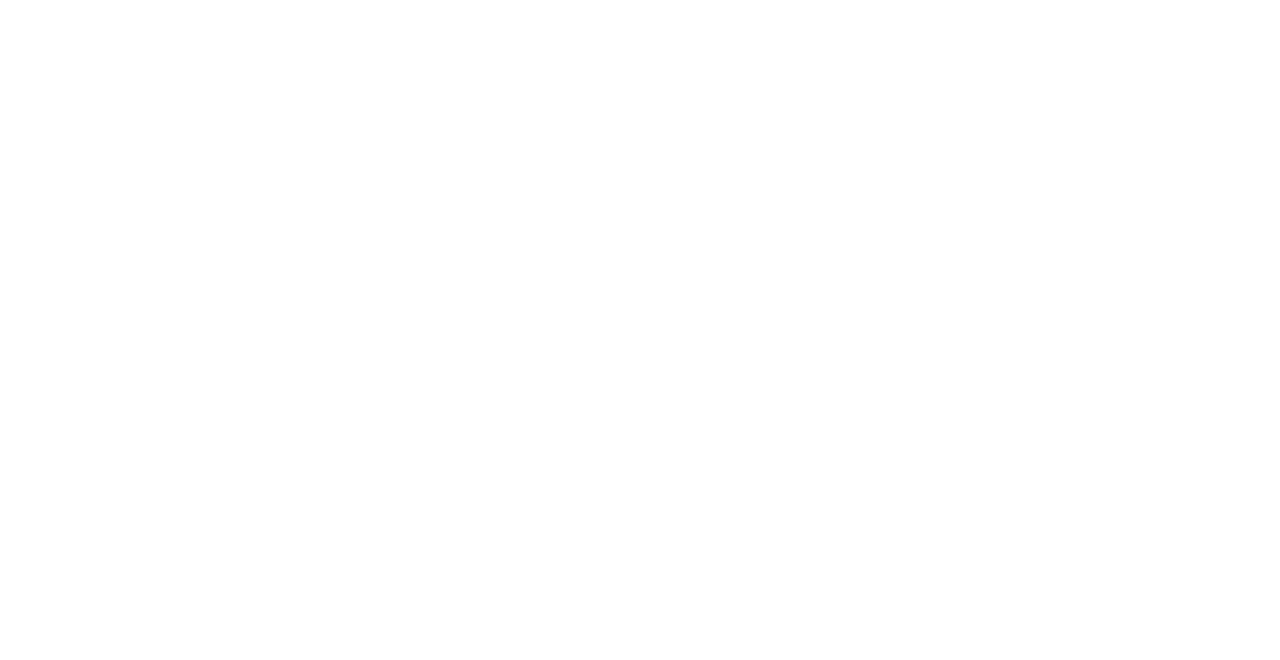
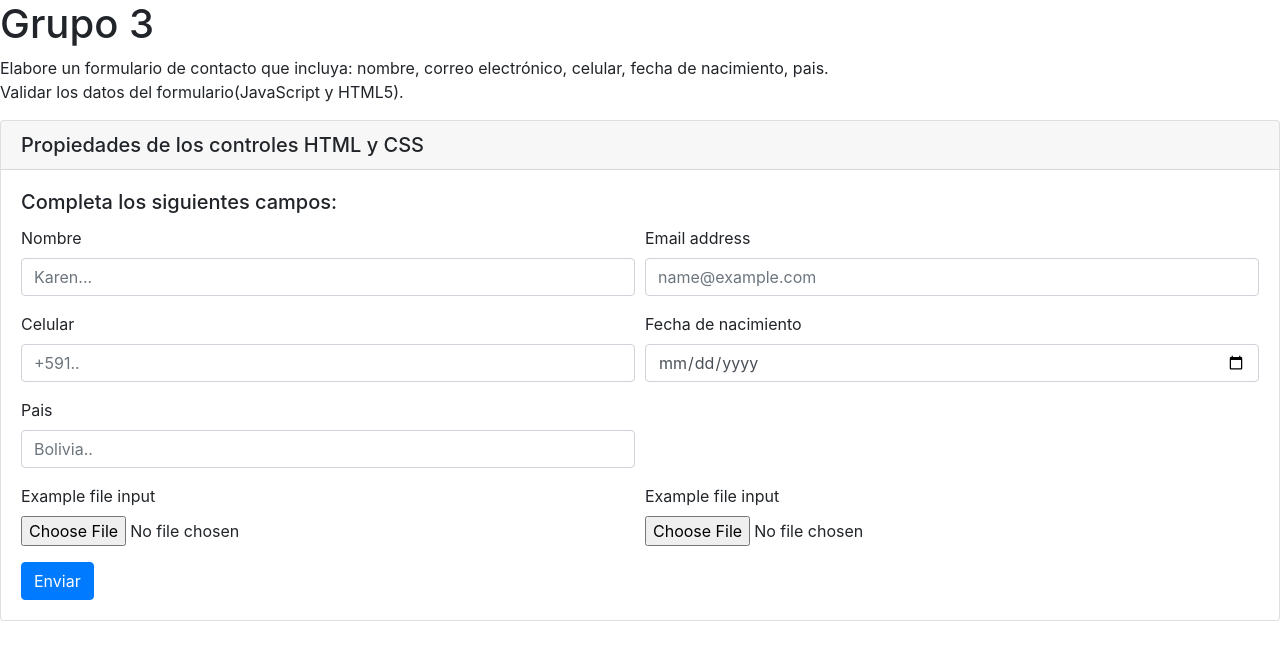
Before and after one commit to kleyla/inf513-prac2-grupo3-form, a plain HTML site: page index.html in a window 1280 px wide. Drawn offline with nearby package versions, Linux system fonts and the light colour scheme.

Commit message:
structure

```diff
--- a/index.html
+++ b/index.html
@@ -4,11 +4,87 @@
 <head>
     <meta charset="UTF-8">
     <meta name="viewport" content="width=device-width, initial-scale=1.0">
+    <link rel="stylesheet" href="https://stackpath.bootstrapcdn.com/bootstrap/4.4.1/css/bootstrap.min.css"
+        integrity="sha384-Vkoo8x4CGsO3+Hhxv8T/Q5PaXtkKtu6ug5TOeNV6gBiFeWPGFN9MuhOf23Q9Ifjh" crossorigin="anonymous">
+    <link rel="stylesheet" href="./assets/css/custom-style.css">
     <title>Practica 2</title>
 </head>
 
 <body>
+    <article class="back">
+        <div ></div>
+        <div>
+            <h1 class="titulo">Grupo 3</h1>
+            <p class="parrafo">Elabore un formulario de contacto que incluya: nombre, correo electrónico, celular, fecha de nacimiento, pais.
+                <br> Validar los datos del formulario(JavaScript y HTML5).</p>
+        </div>
+        <div class="card">
+            <h5 class="card-header">Propiedades de los controles HTML y CSS</h5>
+            <div class="card-body">
+                <h5 class="card-title">Completa los siguientes campos:</h5>
+                <form action="./recibido.html" method="GET" role="form" id="myForm" enctype="multipart/form-data">
+                    <div class=" form-row">
+                        <div class="form-group col-md-6">
+                            <label for="nombre">Nombre</label>
+                            <input type="text" class="form-control" id="nombre" name="nombre" placeholder="Karen..."
+                                required>
+                        </div>
+                        <div class="form-group col-md-6">
+                            <label for="email">Email address</label>
+                            <input type="email" class="form-control" id="email" name="email"
+                                placeholder="name@example.com" required>
+                        </div>
+                    </div>
+                    <div class="form-row">
+                        <div class="form-group col-md-6">
+                            <label for="celular">Celular</label>
+                            <input type="number" class="form-control" id="celular" name="celular" placeholder="+591.."
+                                required>
+                        </div>
+                        <div class="form-group col-md-6">
+                            <label for="fecha">Fecha de nacimiento</label>
+                            <input type="date" class="form-control" id="fecha" name="fecha"
+                                placeholder="name@example.com" required>
+                        </div>
+                    </div>
+                    <div class="form-row">
+                        <div class="form-group col-md-6">
+                            <label for="pais">Pais</label>
+                            <input type="text" class="form-control" id="pais" name="pais" placeholder="Bolivia.."
+                                required>
+                        </div>
+                    </div>
+                    <div class="form-row">
+                        <div class="form-group col-md-6">
+                            <label for="audio">Example file input</label>
+                            <input type="file" class="form-control-file" id="audio" name="audio">
+                        </div>
+                        <div class="form-group col-md-6">
+                            <label for="video">Example file input</label>
+                            <input type="file" class="form-control-file" id="video" name="video">
+                        </div>
 
+                    </div>
+                    <div class="right">
+                        <button type="submit" class="btn btn-primary" id="enviar">Enviar</button>
+                    </div>
+                </form>
+            </div>
+            <!-- <a href="#" type="submit" class="btn btn-primary">Enviar</a> -->
+        </div>
+        </div>
+
+    </article>
+    <script src="./assets/js/app.js"></script>
+    <script src="https://code.jquery.com/jquery-3.4.1.slim.min.js"
+        integrity="sha384-J6qa4849blE2+poT4WnyKhv5vZF5SrPo0iEjwBvKU7imGFAV0wwj1yYfoRSJoZ+n"
+        crossorigin="anonymous"></script>
+    <script src="https://cdn.jsdelivr.net/npm/popper.js@1.16.0/dist/umd/popper.min.js"
+        integrity="sha384-Q6E9RHvbIyZFJoft+2mJbHaEWldlvI9IOYy5n3zV9zzTtmI3UksdQRVvoxMfooAo"
+        crossorigin="anonymous"></script>
+    <script src="https://stackpath.bootstrapcdn.com/bootstrap/4.4.1/js/bootstrap.min.js"
+        integrity="sha384-wfSDF2E50Y2D1uUdj0O3uMBJnjuUD4Ih7YwaYd1iqfktj0Uod8GCExl3Og8ifwB6"
+        crossorigin="anonymous"></script>
 </body>
 
 </html>
```
